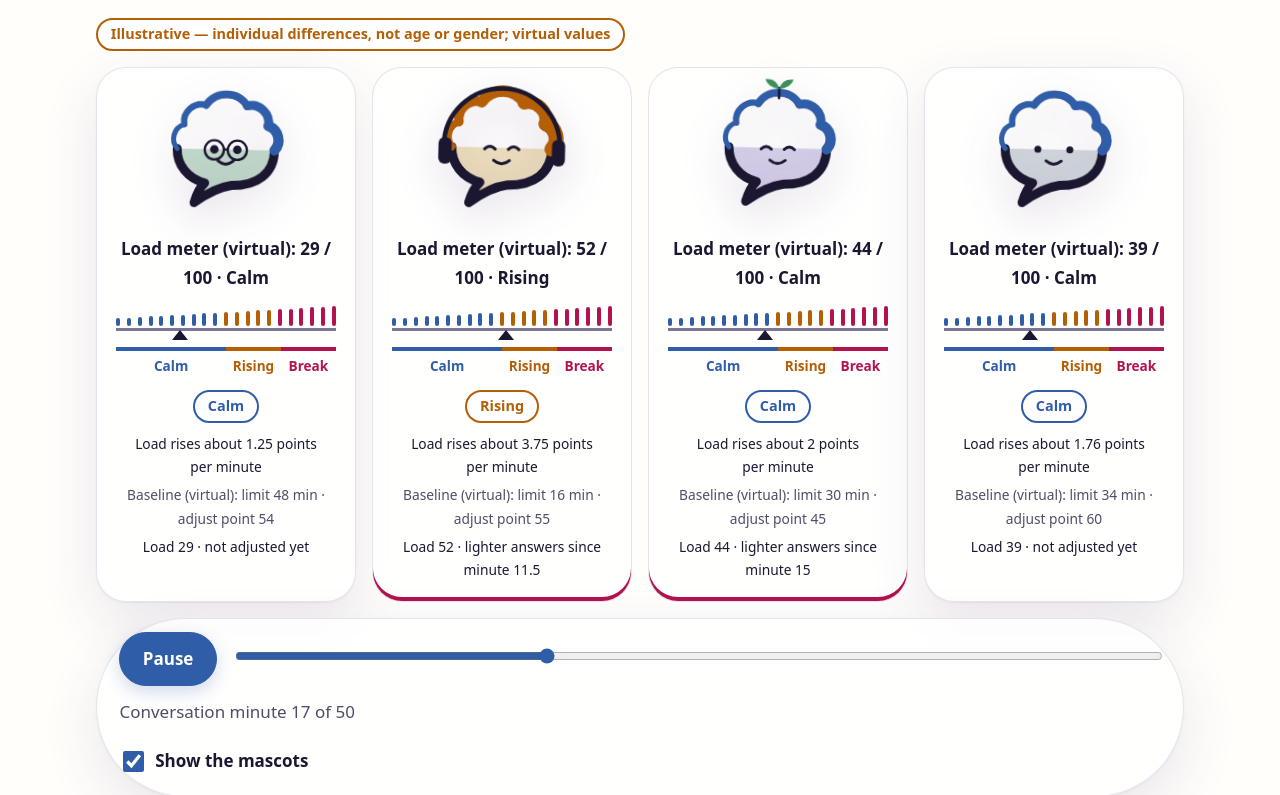
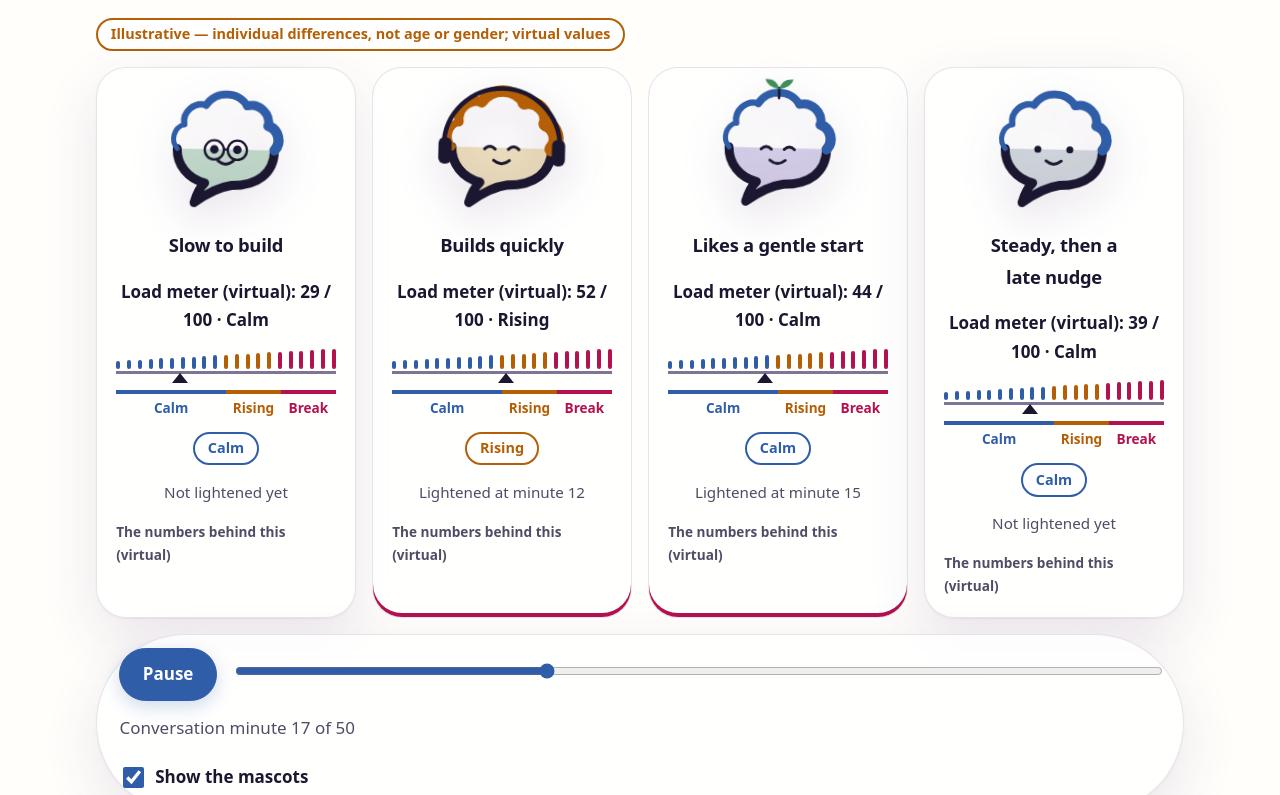
Before and after one commit to Json-Y-q/attune, a website with bundled scripts: page docs/index.html in a window 1280 px wide. Shown: the part 4382-5177 px from the top of the page. Built offline with nearby package versions, Linux system fonts and the light colour scheme.

Commit message:
Individual-differences cards: no names or accessory words on screen, short human taglines, numbers in collapsed details

```diff
--- a/docs/css/style.css
+++ b/docs/css/style.css
@@ -566,3 +566,8 @@ body.lp main::before { content: none; }
   background: radial-gradient(60% 70% at 8% 0%, rgb(47 93 168 / .22), transparent 70%), radial-gradient(55% 70% at 100% 10%, rgb(242 166 90 / .30), transparent 70%), radial-gradient(60% 60% at 70% 100%, rgb(179 18 79 / .14), transparent 72%), color-mix(in srgb, var(--surface) 70%, var(--bg)); }
 @media (prefers-color-scheme: dark) { .st-grid { background: radial-gradient(60% 70% at 8% 0%, rgb(142 180 255 / .22), transparent 70%), radial-gradient(55% 70% at 100% 10%, rgb(255 184 76 / .16), transparent 70%), radial-gradient(60% 60% at 70% 100%, rgb(255 107 154 / .16), transparent 72%), var(--surface); } }
 html { overflow-x: clip; }
+.in-tag { margin: 0 0 .4rem; font-size: 1.15rem; font-weight: 650; letter-spacing: -.015em; text-align: center; }
+.in-state { min-height: 0; font-size: .95rem; color: var(--muted); margin-top: .35rem; }
+.in-more { margin-top: .6rem; text-align: left; font-size: .85rem; }
+.in-more summary { cursor: pointer; min-height: 36px; display: flex; align-items: center; justify-content: center; color: var(--muted); font-weight: 600; }
+.in-more .in-line { text-align: left; margin-top: .25rem; }
--- a/docs/index.html
+++ b/docs/index.html
@@ -161,8 +161,7 @@
         <p id="in-first" class="st-line"></p>
         <p class="in-msg glass" data-i18n="in_msg">How early a lighter answer is needed is set by a short measurement of your own baseline in onboarding, not by who you are. The same conversation can feel different for each person, and for the same person on different days.</p>
         <p><a class="btn secondary" href="onboarding.html" data-i18n="in_link">See how your baseline is set</a></p>
-        <p class="muted st-line" data-i18n="in_logo_note">With the mascot switched off, the cards show the plain bubble-and-arc logo shape.</p>
-        <details class="lp-orig"><summary data-i18n="in_sum_h">Text version</summary><ul id="in-sum" class="in-sum"></ul></details>
+        <p class="muted st-line" data-i18n="in_logo_note">With the mascot switched off, the cards show the simple bubble-and-arc logo shape.</p>
       </div>
     </section>
 
--- a/docs/js/i18n.js
+++ b/docs/js/i18n.js
@@ -468,10 +468,15 @@ export const STRINGS = {
     in_desc_b: 'Ochre tint, headphones',
     in_desc_c: 'Violet tint, small sprout',
     in_desc_d: 'Slate tint, no accessory',
-    in_base: 'Baseline (virtual): limit {l} min · adjust point {p}',
+    in_base: 'Baseline limit (virtual): {l} min · adjust point: {p}',
+    in_more: 'The numbers behind this (virtual)',
+    in_t_a: 'Slow to build',
+    in_t_b: 'Builds quickly',
+    in_t_c: 'Likes a gentle start',
+    in_t_d: 'Steady, then a late nudge',
     in_rate: 'Load rises about {r} points per minute',
-    in_state_wait: 'Load {n} · not adjusted yet',
-    in_state_adj: 'Load {n} · lighter answers since minute {m}',
+    in_state_wait: 'Not lightened yet',
+    in_state_adj: 'Lightened at minute {m}',
     in_min: 'Conversation minute {m} of {t}',
     in_play: 'Play',
     in_pause: 'Pause',
@@ -482,9 +487,7 @@ export const STRINGS = {
     in_msg: 'How early a lighter answer is needed is set by a short measurement of your own baseline in onboarding, not by who you are. The same conversation can feel different for each person, and for the same person on different days.',
     in_link: 'See how your baseline is set',
     in_toggle: 'Show the mascots',
-    in_logo_note: 'With the mascot switched off, the cards show the plain bubble-and-arc logo shape.',
-    in_sum_h: 'Text version',
-    in_sum: '{name}: load rises about {r} points per minute; lighter answers start at minute {m}.',
+    in_logo_note: 'With the mascot switched off, the cards show the simple bubble-and-arc logo shape.',
     // landing page
     nav_home: 'Home',
     lp_title: 'Attune — AI that attunes to you',
@@ -1051,10 +1054,15 @@ export const STRINGS = {
     in_desc_b: '황토빛, 헤드폰',
     in_desc_c: '보랏빛, 새싹',
     in_desc_d: '청회색빛, 소품 없음',
-    in_base: '기준선(가상): 한계 {l}분 · 조정 시점 {p}',
+    in_base: '기준선 한계(가상): {l}분 · 조정 시점: {p}',
+    in_more: '숫자로 보기 (가상)',
+    in_t_a: '천천히 쌓여요',
+    in_t_b: '금세 쌓여요',
+    in_t_c: '처음부터 살살',
+    in_t_d: '꾸준하다가 뒤늦게 살짝',
     in_rate: '부하는 분당 약 {r}점씩 오릅니다',
-    in_state_wait: '부하 {n} · 아직 조정 전',
-    in_state_adj: '부하 {n} · {m}분부터 가벼운 답변',
+    in_state_wait: '아직 그대로예요',
+    in_state_adj: '{m}분에 가볍게 바꿨어요',
     in_min: '대화 {m}분 / {t}분',
     in_play: '재생',
     in_pause: '일시정지',
@@ -1066,8 +1074,6 @@ export const STRINGS = {
     in_link: '기준선이 정해지는 방법 보기',
     in_toggle: '마스코트 보기',
     in_logo_note: '마스코트를 끄면 카드에는 말풍선과 아크로 된 기본 로고 모양만 나옵니다.',
-    in_sum_h: '글로 보기',
-    in_sum: '{name}: 부하가 분당 약 {r}점씩 오르고, {m}분에 가벼운 답변을 시작합니다.',
     // landing page
     nav_home: '홈',
     lp_title: 'Attune — AI가 나에게 맞춰 말해 줍니다',
--- a/docs/js/showcase.js
+++ b/docs/js/showcase.js
@@ -121,25 +121,25 @@ export function mountIndividuals(getTr) {
   const st = { t: 0, playing: false, raf: 0, last: 0, touched: false, on: loadJSON('attune.mascot') !== false, poseKeys: {} };
   const grid = $('in-grid');
   const rows = {};
-  const desc = (id) => tr(`in_desc_${id}`); // neutral description for assistive tech and the text version; no names on screen
+  const desc = (id) => tr(`in_desc_${id}`); // neutral description for assistive tech only (aria-label); nothing like it is shown on screen
   const mini = (id, pose = {}) => { const b = el('span', 'in-mini'); b.setAttribute('aria-hidden', 'true'); renderMascot(b, { zone: 'calm', face: 'calm', puff: 1, sweat: 0, breathing: false, variant: id, ...pose }); return b; };
 
   function build() {
     grid.replaceChildren();
     $('in-tl').replaceChildren();
-    $('in-sum').replaceChildren();
     for (const p of PERSONAS) {
       const card = el('article', 'in-card glass');
       card.dataset.id = p.id;
       card.setAttribute('aria-label', desc(p.id));
       const mascot = el('div', 'in-mascot'); mascot.setAttribute('aria-hidden', 'true');
-      const base = el('p', 'muted in-line', tr('in_base', { l: p.limitMin, p: p.adjustAt }));
-      const rate = el('p', 'in-line', tr('in_rate', { r: riseRate(p) }));
+      const tag = el('p', 'in-tag', tr(`in_t_${p.id}`));
+      const more = el('details', 'in-more');
+      more.append(el('summary', null, tr('in_more')), el('p', 'muted in-line', tr('in_base', { l: p.limitMin, p: p.adjustAt })), el('p', 'muted in-line', tr('in_rate', { r: riseRate(p) })));
       const meter = el('div', 'meter');
       const badge = el('span', 'st-badge');
       const state = el('p', 'in-line in-state');
-      card.append(mascot, meter, el('p', 'in-badge-row'), rate, base, state);
-      card.children[2].append(badge);
+      card.append(mascot, tag, meter, el('p', 'in-badge-row'), state, more);
+      card.children[3].append(badge);
       grid.append(card);
       rows[p.id] = { card, mascot, meter, badge, state };
       // timeline row
@@ -152,8 +152,6 @@ export function mountIndividuals(getTr) {
       row.append(track, el('span', 'in-row-m', `${adjustMinute(p)}′`));
       $('in-tl').append(row);
       rows[p.id].head = head;
-      const li = el('li', null, tr('in_sum', { name: desc(p.id), r: riseRate(p), m: adjustMinute(p) }));
-      $('in-sum').append(li);
     }
     const first = $('in-first');
     first.replaceChildren(el('span', null, tr('in_order')));
@@ -168,7 +166,7 @@ export function mountIndividuals(getTr) {
       renderLoadMeter(row.meter, r.load, tr);
       row.badge.textContent = tr(`dm_zone_${r.zone}`);
       row.badge.className = `st-badge z-${r.zone}`;
-      row.state.textContent = r.adjusted ? tr('in_state_adj', { n: r.load, m: r.adjustedAtMin }) : tr('in_state_wait', { n: r.load });
+      row.state.textContent = r.adjusted ? tr('in_state_adj', { m: Math.round(r.adjustedAtMin) }) : tr('in_state_wait');
       row.card.classList.toggle('adjusted', r.adjusted);
       row.head.style.left = `${(st.t / SHARED.durationMs) * 100}%`;
       const pose = { ...r.pose, plain: !st.on, variant: st.on ? r.pose.variant : null, breathing: r.pose.breathing && !reduced() };
```
Also changed, not shown: test/partner.test.js (+14 -1 lines).
